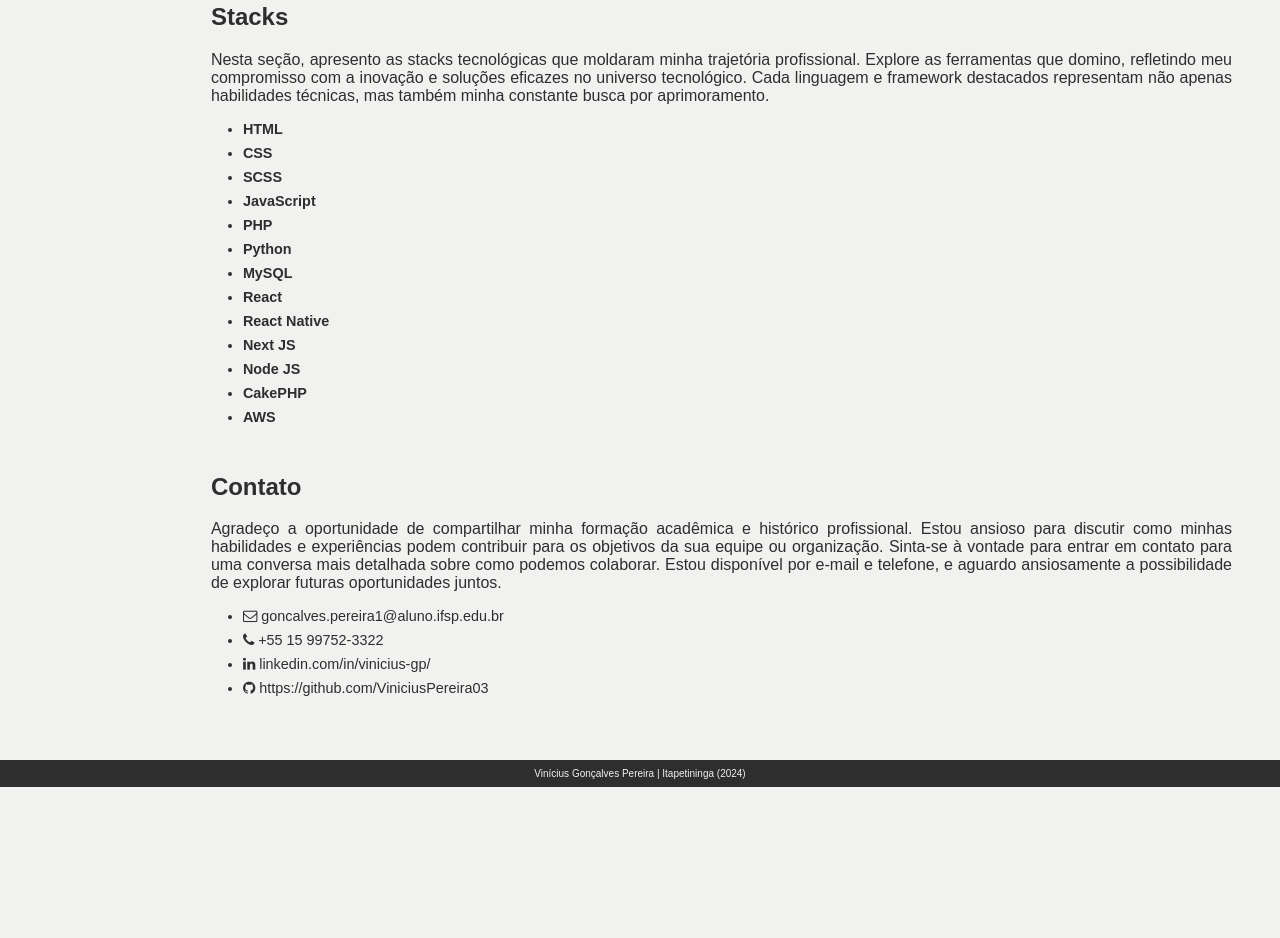
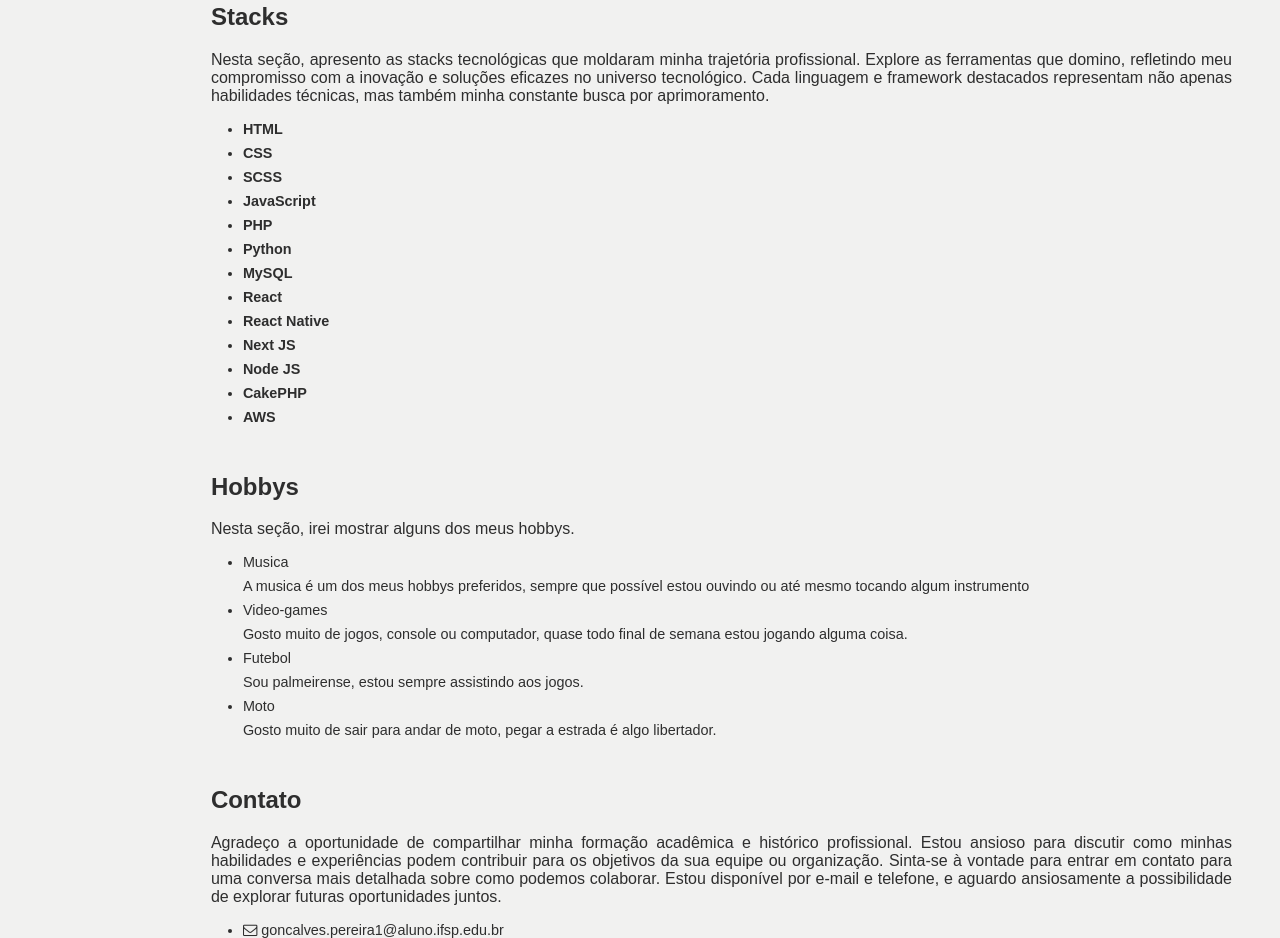
Before and after one commit to ViniciusPereira03/curriculo-html, a plain HTML site: page index.html in a window 1280 px wide. Shown: the part 1179-2117 px from the top of the page. Before the commit the page ends 1966 px from the top, so only its background shows below. Drawn offline with Linux system fonts and the light colour scheme.

Commit message:
Add hobbys

```diff
--- a/index.html
+++ b/index.html
@@ -30,6 +30,7 @@
                         <li class="no-list"> <a href="#formacao-academica" class="internal-link">Formação Acadêmica</a> </li>
                         <li class="no-list"> <a href="#historico-profissional" class="internal-link">Histórico Profissional</a></li>
                         <li class="no-list"> <a href="#stacks" class="internal-link">Stacks</a></li>
+                        <li class="no-list"> <a href="#hobbys" class="internal-link">Hobbys</a></li>
                         <li class="no-list"> <a href="#contato" class="internal-link">Contato</a></li>
                     </ul>
                 </div>
@@ -108,6 +109,27 @@
                     </ul>
                 </div>
 
+                <div id="hobbys" class="section">
+                    <h3 class='f-md'>Hobbys</h3>
+
+                    <p>Nesta seção, irei mostrar alguns dos meus hobbys.</p>
+
+                    <ul class="lista">
+                        <li>Musica</li>
+                        <p>A musica é um dos meus hobbys preferidos, sempre que possível estou ouvindo ou até mesmo tocando algum instrumento</p>
+
+                        <li>Video-games</li>
+                        <p>Gosto muito de jogos, console ou computador, quase todo final de semana estou jogando alguma coisa.</p>
+
+                        <li>Futebol</li>
+                        <p>Sou palmeirense, estou sempre assistindo aos jogos.</p>
+
+                        <li>Moto</li>
+                        <p>Gosto muito de sair para andar de moto, pegar a estrada é algo libertador.</p>
+
+                    </ul>
+                </div>
+
                 <div id="contato" class="section">
                     <h3 class='f-md'>Contato</h3>
 
```
